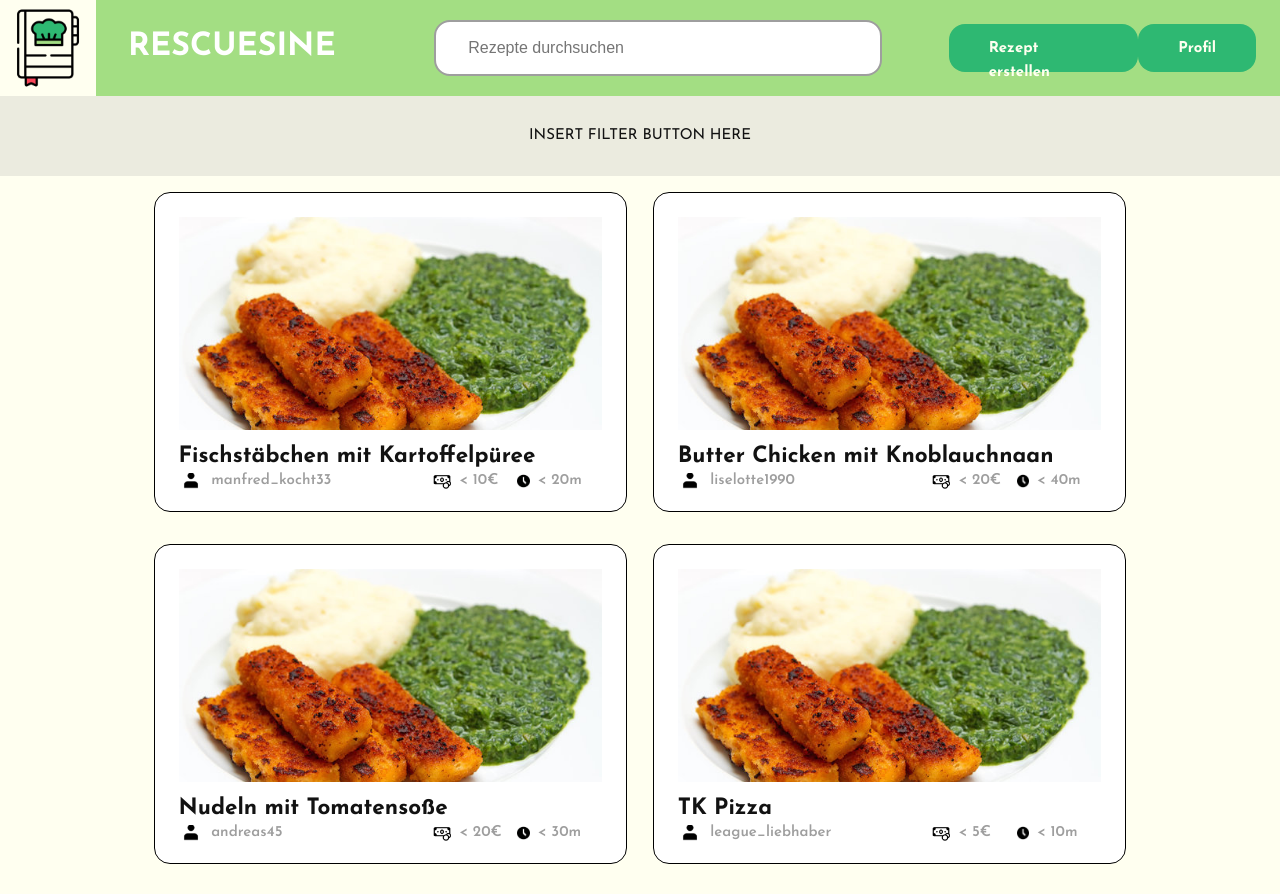
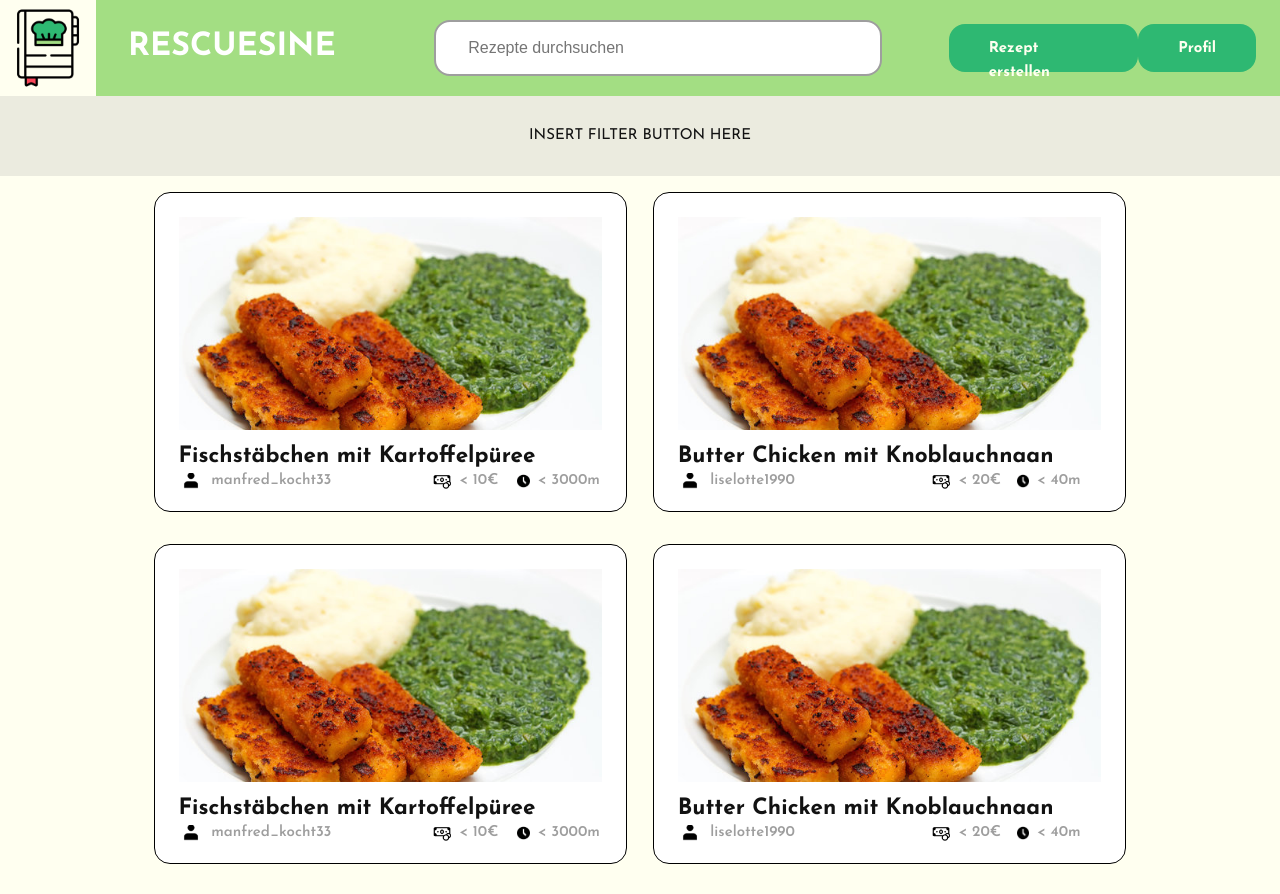
Before and after one commit to PabloDeges/Rescuesine, a Vue app in the folder Client/: page / in a window 1280 px wide. Shown: the top 894 px of the page. Built offline with nearby package versions, Linux system fonts and the light colour scheme.

Commit message:
dummy data und for loop added

```diff
--- a/Client/src/App.vue
+++ b/Client/src/App.vue
@@ -1,6 +1,33 @@
 <script setup>
+import { ref } from 'vue'
 import HeaderComponent from './components/HeaderComponent.vue'
 import CardComponent from './components/CardComponent.vue'
+
+let json_data = {
+  data: [{"recipe_title" : "Fischstäbchen mit Kartoffelpüree",
+  "recipe_author" : "manfred_kocht33",
+  "recipe_price" : "10",
+  "recipe_time" : "3000"},
+
+  {"recipe_title" : "Butter Chicken mit Knoblauchnaan",
+  "recipe_author" : "liselotte1990",
+  "recipe_price" : "20",
+  "recipe_time" : "40"},
+
+]
+}
+
+const recipes = ref([
+  {recipe_title: json_data.data[0].recipe_title, recipe_author: json_data.data[0].recipe_author, recipe_price: json_data.data[0].recipe_price, recipe_time: json_data.data[0].recipe_time },
+  {recipe_title: json_data.data[1].recipe_title, recipe_author: json_data.data[1].recipe_author, recipe_price: json_data.data[1].recipe_price, recipe_time: json_data.data[1].recipe_time },
+  {recipe_title: json_data.data[0].recipe_title, recipe_author: json_data.data[0].recipe_author, recipe_price: json_data.data[0].recipe_price, recipe_time: json_data.data[0].recipe_time },
+  {recipe_title: json_data.data[1].recipe_title, recipe_author: json_data.data[1].recipe_author, recipe_price: json_data.data[1].recipe_price, recipe_time: json_data.data[1].recipe_time },
+  {recipe_title: json_data.data[0].recipe_title, recipe_author: json_data.data[0].recipe_author, recipe_price: json_data.data[0].recipe_price, recipe_time: json_data.data[0].recipe_time },
+  {recipe_title: json_data.data[1].recipe_title, recipe_author: json_data.data[1].recipe_author, recipe_price: json_data.data[1].recipe_price, recipe_time: json_data.data[1].recipe_time },
+  {recipe_title: json_data.data[0].recipe_title, recipe_author: json_data.data[0].recipe_author, recipe_price: json_data.data[0].recipe_price, recipe_time: json_data.data[0].recipe_time },
+  {recipe_title: json_data.data[1].recipe_title, recipe_author: json_data.data[1].recipe_author, recipe_price: json_data.data[1].recipe_price, recipe_time: json_data.data[1].recipe_time },
+
+])
 
 </script>
 
@@ -13,10 +40,18 @@ import CardComponent from './components/CardComponent.vue'
   </div>
 
   <div class="recipe_card_list">
-    <CardComponent class="card_component" recipe_title="Fischstäbchen mit Kartoffelpüree" recipe_author="manfred_kocht33" recipe_price="10" recipe_time="20" />
+    <!-- <CardComponent class="card_component" recipe_title="blablabla" recipe_author="manfred_kocht33" recipe_price="10" recipe_time="20" />
     <CardComponent class="card_component" recipe_title="Butter Chicken mit Knoblauchnaan" recipe_author="liselotte1990" recipe_price="20" recipe_time="40" />
     <CardComponent class="card_component" recipe_title="Nudeln mit Tomatensoße" recipe_author="andreas45" recipe_price="20" recipe_time="30" />
-    <CardComponent class="card_component" recipe_title="TK Pizza" recipe_author="league_liebhaber" recipe_price="5" recipe_time="10" />
+    <CardComponent class="card_component" recipe_title="TK Pizza" recipe_author="league_liebhaber" recipe_price="5" recipe_time="10" /> -->
+
+    <CardComponent class="card_component"
+      v-for="r in recipes"
+      :recipe_title="r.recipe_title"
+      :recipe_author="r.recipe_author"
+      :recipe_price="r.recipe_price"
+      :recipe_time="r.recipe_time"
+    />
   </div>
 
 
```
